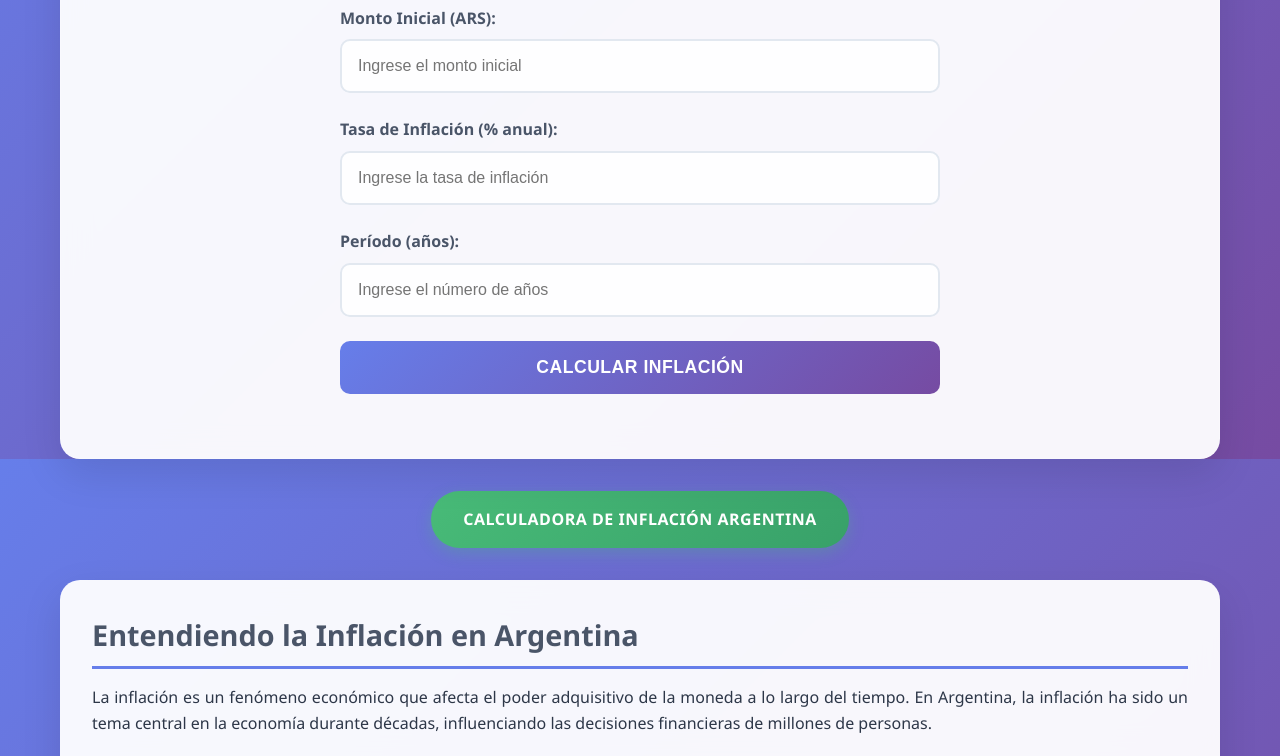
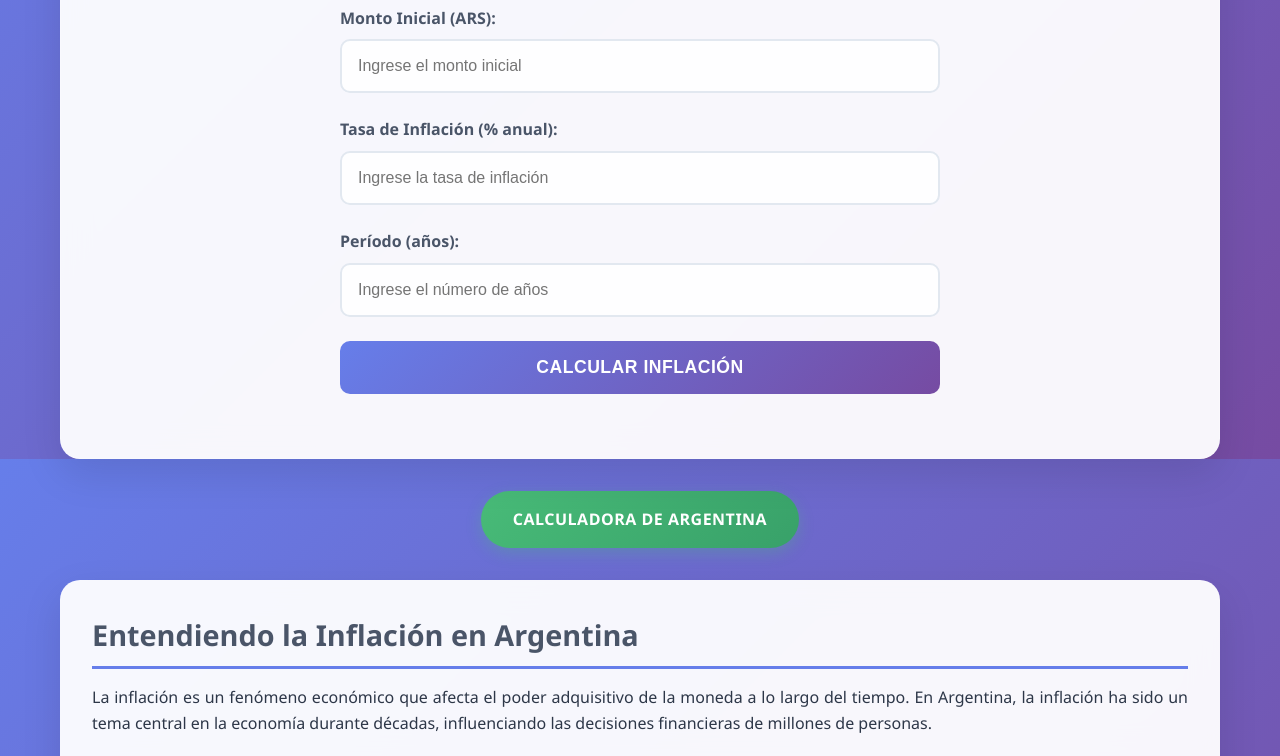
Before and after one commit to Online-AB/Calculadora-de-Inflaci-n-Argentina-, a plain HTML site: page index.html in a window 1280 px wide. Shown: the part 341-1097 px from the top of the page. Drawn offline with Linux system fonts and the light colour scheme.

Commit message:
Update index.html

```diff
--- a/index.html
+++ b/index.html
@@ -69,7 +69,7 @@
 
         <!-- CTA Button -->
         <div class="cta-section">
-            <a href="https://calculadorade-inflacion.com/index.html" class="cta-button">Calculadora de Inflación Argentina</a>
+            <a href="https://calculadorade-inflacion.com/index.html" class="cta-button">Calculadora de Argentina</a>
         </div>
 
         <!-- Demo Article -->
```
